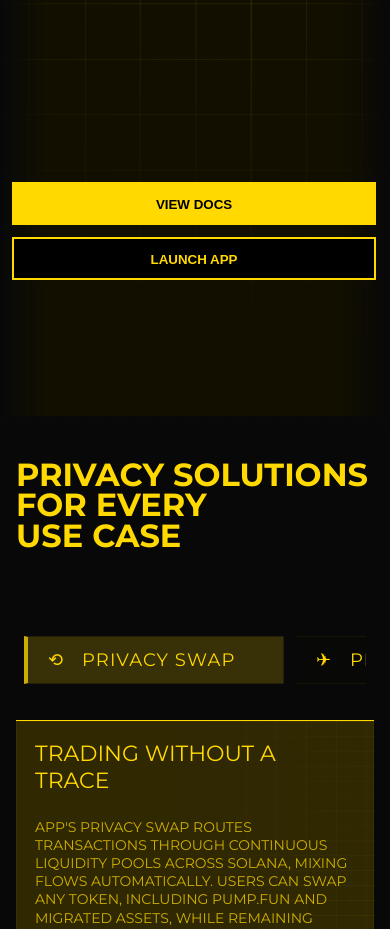
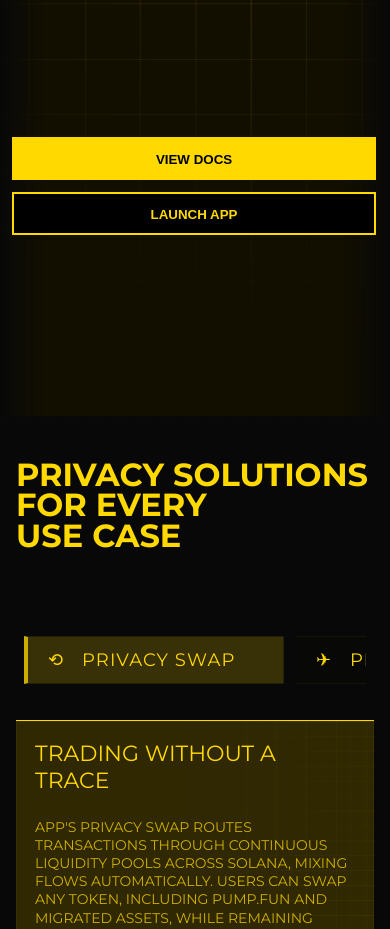
Before and after one commit to Sher-Hassan/Webdev1, a React app in the folder Client/: page / in a window 390 px wide. Shown: the part 3320-4249 px from the top of the page. Built offline with nearby package versions, Linux system fonts and the light colour scheme; the HTML template or start-up script is replaced by a standard one.

Commit message:
Update print statement from 'Hello' to 'Goodbye'

```diff
--- a/Client/src/styles/Home.css
+++ b/Client/src/styles/Home.css
@@ -919,7 +919,7 @@ body::after{
 		flex-direction: column;
 		gap: 12px;
 		align-items: stretch;
-		margin-top: 10px;
+		margin-top: -35px;
 		padding: 0 12px;
 	}
 
@@ -1154,4 +1154,5 @@ body::after{
 @media (max-width: 500px){
 	.faq-heading{ font-size: 6vw; }
 
+
 }
```
